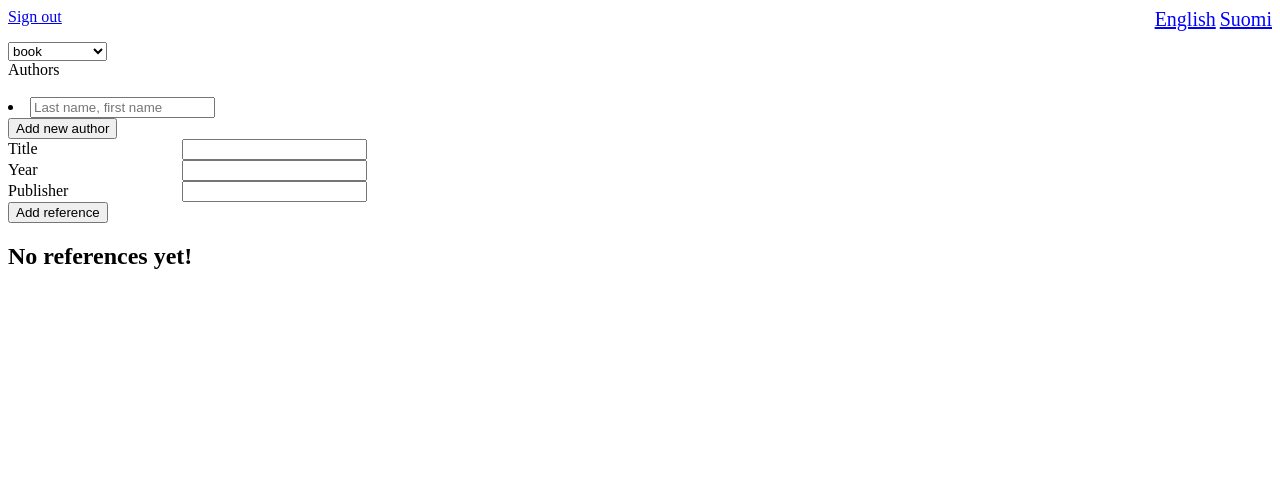
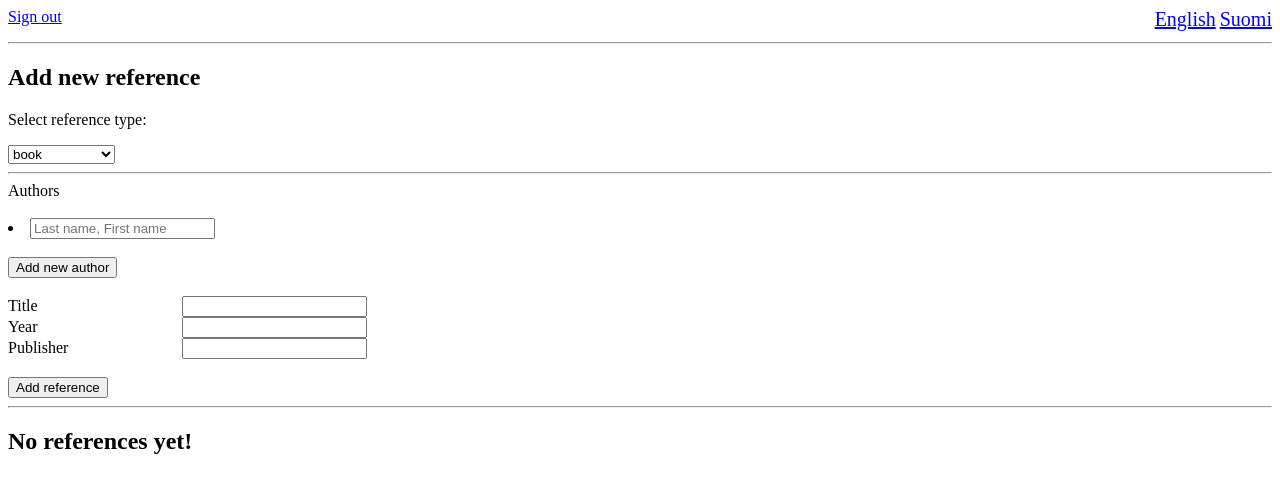
Before and after one commit to ThePushIT/PushBib, a Flask app: template src/templates/references.html in a window 1280 px wide. Shown: the top 493 px of the page. Run offline with Flask 3, Linux system fonts and the light colour scheme; the template is opened without the code that fills it, so the values that code supplies are empty.

Commit message:
Fix miscellaneous option and improve layout

```diff
--- a/src/templates/references.html
+++ b/src/templates/references.html
@@ -3,60 +3,69 @@
 
 
   let handleAddAuthorField = function (e) {
-    regex = '^(.*?)\-'
+    regex = "^(.*?)\-"
     console.log(e.target.id)
     clickedFrom = e.target.id.match(regex)[1]
     console.log(clickedFrom)
-    let allAuthorsFieldWrapper = document.getElementById(clickedFrom.concat('_authors_container'));
+    let allAuthorsFieldWrapper = document.getElementById(clickedFrom.concat("_authors_container"));
       e.preventDefault()
       console.log(allAuthorsFieldWrapper)
-          let allAuthorsField = allAuthorsFieldWrapper.getElementsByTagName('input');
+          let allAuthorsField = allAuthorsFieldWrapper.getElementsByTagName("input");
           if(allAuthorsField.length > 5) {
-              alert('You can  have only six authors name');
+              alert("You can have only six authors");
               return;
           }
           let authorInputIds = []
           for(let i = 0; i < allAuthorsField.length; i++) {
-              authorInputIds.push(parseInt(allAuthorsField[i].name.split('-')[1]));
+              authorInputIds.push(parseInt(allAuthorsField[i].name.split("-")[1]));
           }
           let newFieldName = `author-${Math.max(...authorInputIds) + 1}-${clickedFrom}`;
-          allAuthorsFieldWrapper.insertAdjacentHTML('beforeend',`
-          <li><input id="${newFieldName}" name="${newFieldName}" type="text" placeholder = "Last name, first name"></li>
+          allAuthorsFieldWrapper.insertAdjacentHTML("beforeend",`
+          <li><input id="${newFieldName}" name="${newFieldName}" type="text" placeholder = "Last name, First name"></li>
           `);
 
   }
 
-      let bookForm = document.getElementById('book_form')
-      let articleForm = document.getElementById('article_form')
-      let inproceedingsForm = document.getElementById('inproceeding_form')
+      let bookForm = document.getElementById("book_form")
+      let articleForm = document.getElementById("article_form")
+      let inproceedingsForm = document.getElementById("inproceeding_form")
+      let miscForm = document.getElementById("misc_form")
 
       /// control the adding of new authors
-      let addAuthorFieldButtons = document.getElementsByClassName('add-author-field');
+      let addAuthorFieldButtons = document.getElementsByClassName("add-author-field");
       console.log(addAuthorFieldButtons)
       Array.from(addAuthorFieldButtons).forEach(element => {
         console.log(element)
-        element.addEventListener('click', handleAddAuthorField)
+        element.addEventListener("click", handleAddAuthorField)
       });
 
       /// control which form is shown
-      let changeFormTypeBtn = document.getElementById('type')
+      let changeFormTypeBtn = document.getElementById("type")
       console.log(changeFormTypeBtn)
-      changeFormTypeBtn.addEventListener('change', function(e){
+      changeFormTypeBtn.addEventListener("change", function(e){
         e.preventDefault();
         let formType = changeFormTypeBtn.options[changeFormTypeBtn.selectedIndex].value
         console.log(formType)
-        if (formType == 'book') {
-          bookForm.style.display = 'inline'
-          articleForm.style.display = 'none'
-          inproceedingsForm.style.display = 'none'
-        } else if (formType == 'article') {
-          bookForm.style.display = 'none'
-          articleForm.style.display = 'inline'
-          inproceedingsForm.style.display = 'none'
-        } else if (formType == 'inproceeding') {
-          bookForm.style.display = 'none'
-          articleForm.style.display = 'none'
-          inproceedingsForm.style.display = 'inline'
+        if (formType == "book") {
+          bookForm.style.display = "inline"
+          articleForm.style.display = "none"
+          inproceedingsForm.style.display = "none"
+          miscForm.style.display = "none"
+        } else if (formType == "article") {
+          bookForm.style.display = "none"
+          articleForm.style.display = "inline"
+          inproceedingsForm.style.display = "none"
+          miscForm.style.display = "none"
+        } else if (formType == "inproceeding") {
+          bookForm.style.display = "none"
+          articleForm.style.display = "none"
+          inproceedingsForm.style.display = "inline"
+          miscForm.style.display = "none"
+        } else if (formType == "misc") {
+          bookForm.style.display = "none"
+          articleForm.style.display = "none"
+          inproceedingsForm.style.display = "none"
+          miscForm.style.display = "inline"
         }
       })
   }
@@ -70,114 +79,126 @@ Your references
 
 {% block body %}
 <p><a href="/signout">Sign out</a></p>
+<hr>
 
-<select name = 'type' id = 'type'>
-  <option value = 'book'>book</option>
-  <option value = 'article'>article</option>
-  <option value = 'inproceeding'>inproceeding</option>
+<h2>Add new reference</h2>
+<p>Select reference type:</p>
+<select name="type" id="type">
+  <option value="book">book</option>
+  <option value="article">article</option>
+  <option value="inproceeding">inproceeding</option>
+  <option value="misc">miscellaneous</option>
 </select>
+<hr>
 
-<form method = 'POST' action = '/references/book/' id = 'book_form', style="display: inline;">
+<form method="POST" action="/references/book/" id="book_form", style="display: inline;">
+  <label for="authors">Authors</label>
+  <div id="book_authors_container"><br>
+    <li><input type="text" id="author-0-book" name="author-0" placeholder="Last name, First name" required></li>
+  </div>
   <br>
-  <label for = 'authors'>Authors</label><br>
-  <div id = 'book_authors_container'><br>
-    <li><input type = 'text', id = 'author-0-book' name = 'author-0' placeholder="Last name, first name" required><br></li>
-  </div>
-  <button id = 'book-add-author-field' class = 'add-author-field'>Add new author</button><br>
-  <label for = 'title'>Title</label>
-  <input type = 'text', id = 'title-book' name = 'title' required><br>
-  <label for = 'year'>Year</label>
-  <input type = 'text', name = 'year', id = 'year-book' required><br>
-  <label for = 'publisher'>Publisher</label>
-  <input type = 'text' id = 'publisher-book', name = 'publisher' required><br>
+  <button id="book-add-author-field" class="add-author-field">Add new author</button>
+  <br><br>
+  <label for="title">Title</label>
+  <input type="text" id="title-book" name="title" required>
+  <br>
+  <label for="year">Year</label>
+  <input type="text" id="year-book" name="year" required>
+  <br>
+  <label for="publisher">Publisher</label>
+  <input type="text" id="publisher-book" name="publisher" required>
+  <br><br>
   <input type="hidden" name="csrf_token" value="{{ session.csrf_token }}">
-<button id = 'submit-book' type="submit">Add reference</button>
+  <button id="submit-book" type="submit">Add reference</button>
 </form>
 
-<form action="/references/article/" method="post" id = 'article_form' style="display:none">
+<form action="/references/article/" method="post" id="article_form" style="display:none">
+  <label for = "authors">Authors</label>
+  <div id="article_authors_container"><br>
+    <li><input type="text" id="author-0-article" name="author-0" placeholder="Last name, First name" required><br></li>
+  </div>
   <br>
-  <label for = 'authors'>Authors</label><br>
-  <div id = 'article_authors_container'><br>
-    <li><input type = 'text', id = 'author-0-article' name = 'author-0' placeholder="Last name, first name" required><br></li>
-  </div>
-  <button id = 'article-add-author-field' class = 'add-author-field'>Add new author</button><br>
+  <button id="article-add-author-field" class="add-author-field">Add new author</button>
+  <br><br>
   <label for="title">Title</label>
-  <input type="text" class="form-control" name="title" id = 'title-article' required>
+  <input type="text" class="form-control" id="title-article" name="title" required>
   <br>
   <label for="journal">Journal</label>
-  <input type="text" class="form-control" name="journal" required>
+  <input type="text" class="form-control" id="journal-article" name="journal" required>
   <br>
   <label for="year">Year</label>
-  <input type="text" class="form-control" name="year" id = 'year-article' required>
+  <input type="text" class="form-control" id="year-article" name="year" required>
   <br>
   <label for="volume">Volume</label>
-  <input type="text" class="form-control" name="volume" required>
+  <input type="text" class="form-control" id="volume-article" name="volume" required>
   <br>
   <label for="pages">Pages</label>
-  <input type="text" class="form-control" name="pages" required>
-  <p></p>
+  <input type="text" class="form-control" id="pages-article" name="pages" required>
+  <br><br>
   <input type="hidden" name="csrf_token" value="{{ session.csrf_token }}">
-  <button type="submit" id = 'submit-article'>Add reference</button>
+  <button type="submit" id="submit-article">Add reference</button>
 </form>
 
-<form action="/references/inproceeding/" method="post" id = 'inproceeding_form' style = 'display:none'>
+<form action="/references/inproceeding/" method="post" id="inproceeding_form" style="display:none">
+  <label for="authors">Authors</label>
+  <div id="inproceeding_authors_container"><br>
+    <li><input type="text" id="author-0-inproceeding" name="author-0" placeholder="Last name, First name" required><br></li>
+  </div>
   <br>
-  <label for="authors">Authors</label>
-  <div id = 'inproceeding_authors_container'><br>
-    <li><input type = 'text', id = 'author-0-inproceeding' name = 'author-0' placeholder="Last name, first name" required><br></li>
-  </div>
-<button id = 'inproceeding-add-author-field' class = 'add-author-field'>Add new author</button><br>
+  <button id="inproceeding-add-author-field" class="add-author-field">Add new author</button>
+  <br><br>
   <label for="title">Title</label>
-<input type="text" class="form-control" name="title" id = 'title-inproceeding' required>
+  <input type="text" class="form-control" id = "title-inproceeding" name="title" required>
   <br>
   <label for="year">Year</label>
-<input type="text" class="form-control" name="year" id = 'year-inproceeding' required>
+  <input type="text" class="form-control" id="year-inproceeding" name="year" required>
   <br>
   <label for="booktitle">Booktitle</label>
-<input type="text" class="form-control" name="booktitle" required>
-<p></p>
+  <input type="text" class="form-control" id="booktitle-inproceeding" name="booktitle" required>
+  <br><br>
   <input type="hidden" name="csrf_token" value="{{ session.csrf_token }}">
-<button type="submit" id = 'submit-inproceeding'>Add reference</button>
+  <button type="submit" id="submit-inproceeding">Add reference</button>
 </form>
+
+<form action="/references/misc/" method="post" id="misc_form" style="display:none">
+  <label for="authors">Authors</label>
+  <div id="misc_authors_container"><br>
+    <li><input type="text" id="author-0-misc" name="author-0" placeholder="Last name, First name" required><br></li>
   </div>
-
-<form action="/references/misc/" method="post" id = "misc_form" style = 'display:none'>
-    <label for="authors">Authors</label>
-    <div id = 'inproceeding_authors_container'><br>
-      <li><input type = 'text', id = 'author-0-inproceeding' name = 'author-0' placeholder="Last name, first name" required><br></li>
-    </div>
-  <button id = 'inproceeding-add-author-field' class = 'add-author-field'>Add new author</button><br><label for="title">Title</label>
-    <input type="text" class="form-control" name="title" id = "title-misc" required>
+  <br>
+  <button id="misc-add-author-field" class="add-author-field">Add new author</button>
+  <br><br>
+  <label for="title">Title</label>
+  <input type="text" class="form-control" id="title-misc" name="title" required>
   <br>
   <label for="howpublished">Howpublished</label>
-    <input type="text" class="form-control" name="howpublished" required>
+  <input type="text" class="form-control" id="howpublished-misc" name="howpublished" required>
   <br>
   <label for="year">Year</label>
-    <input type="text" class="form-control" name="year-misc" required>
+  <input type="text" class="form-control" id="year-misc" name="year" required>
   <br>
   <label for="note">Note</label>
-    <input type="text" class="form-control" name="note" required>
-    <p></p>
+  <input type="text" class="form-control" id="note-misc" name="note" required>
+  <br><br>
   <input type="hidden" name="csrf_token" value="{{ session.csrf_token }}">
-    <button type="submit" id = "submit-misc">Add reference</button>
+  <button type="submit" id="submit-misc">Add reference</button>
 </form>
-  </div>
-</div>
+<hr>
 
 <div class="grid-child center">
 {% if references %}
-<h2>Your references:</h2>
+<h2>Your references</h2>
 <form action="/references/download">
   <input type="submit" class="download" id="download" value="Download all references as .bib"></input>
 </form>
-<p></p>
+<br>
 
 <form action="/references/" method="get">
   {% for reference in references %}
     {% for key, value in reference.items() %}
       {{ key }}: {{ value }}<br>
     {% endfor %}
-    <p></p>
+    <br><br>
   {% endfor %}
 </form>
 
```
Also changed, not shown: src/controllers/references_controller.py (+23 -16 lines). Lines whose indentation alone changed are shown as unchanged.
